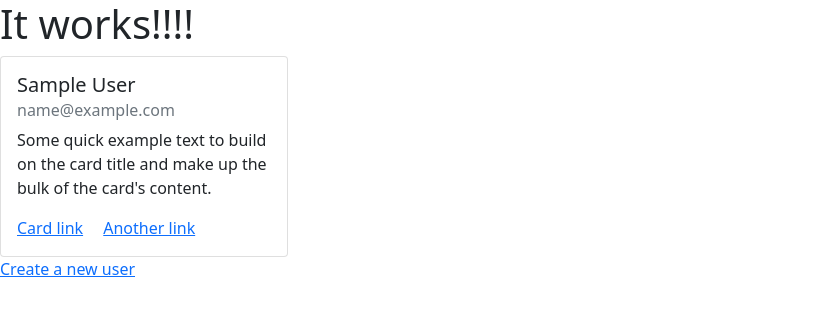
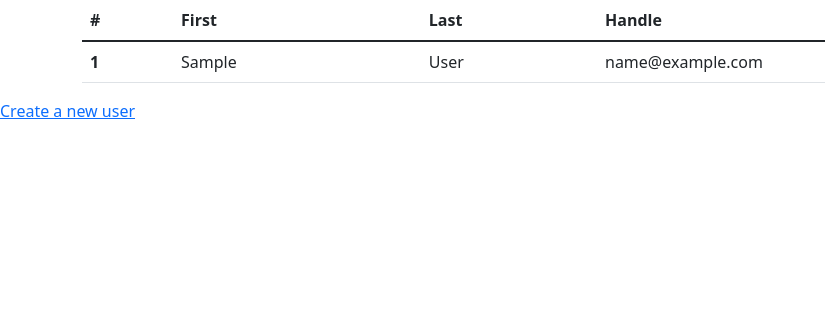
Before and after one commit to tmax818/python_may, a Flask app: page / in a window 1280 px wide. Shown: the top 316 px of the page, without its empty margins (0-825 px from the left). Run offline with Flask 2, Linux system fonts and the light colour scheme; tables that the repository leaves empty hold one stand-in row (values such as "Sample post").

Commit message:
make table

```diff
--- a/lecture/day_08/demos/users_cr/templates/index.html
+++ b/lecture/day_08/demos/users_cr/templates/index.html
@@ -8,19 +8,29 @@
     <title>index</title>
 </head>
 <body>
+  <div class="container">
+    <table class="table">
+      <thead>
+        <tr>
+          <th scope="col">#</th>
+          <th scope="col">First</th>
+          <th scope="col">Last</th>
+          <th scope="col">Handle</th>
+        </tr>
+      </thead>
+      <tbody>
+        {% for user in users %}
+        <tr>
+          <th scope="row">{{user.id}}</th>
+          <td>{{user.first_name}}</td>
+          <td>{{user.last_name}}</td>
+          <td>{{user.email}}</td>
 
-    <h1>It works!!!!</h1>
-    {% for user in users  %}
-    <div class="card" style="width: 18rem;">
-        <div class="card-body">
-          <h5 class="card-title">{{user.first_name}} {{user.last_name}}</h5>
-          <h6 class="card-subtitle mb-2 text-muted">{{user.email}}</h6>
-          <p class="card-text">Some quick example text to build on the card title and make up the bulk of the card's content.</p>
-          <a href="#" class="card-link">Card link</a>
-          <a href="#" class="card-link">Another link</a>
-        </div>
-      </div>
-    {% endfor %}
+        </tr>
+        {% endfor %}
+      </tbody>
+    </table>
+  </div>
 
     <a href="/users/new">Create a new user</a>
 </body>
--- a/lecture/day_08/demos/users_cr/templates/new.html
+++ b/lecture/day_08/demos/users_cr/templates/new.html
@@ -8,6 +8,8 @@
     <title>Document</title>
 </head>
 <body>
+  <div class="container">
+
     <form action="/create/user" method="post">
       <div class="form-group">
         <label for="exampleInputEmail1">first name</label>
@@ -27,5 +29,6 @@
 
       <button type="submit" class="btn btn-primary">Submit</button>
     </form>
+  </div>
   </body>
   </html>
```
Lines whose indentation alone changed are shown as unchanged.
